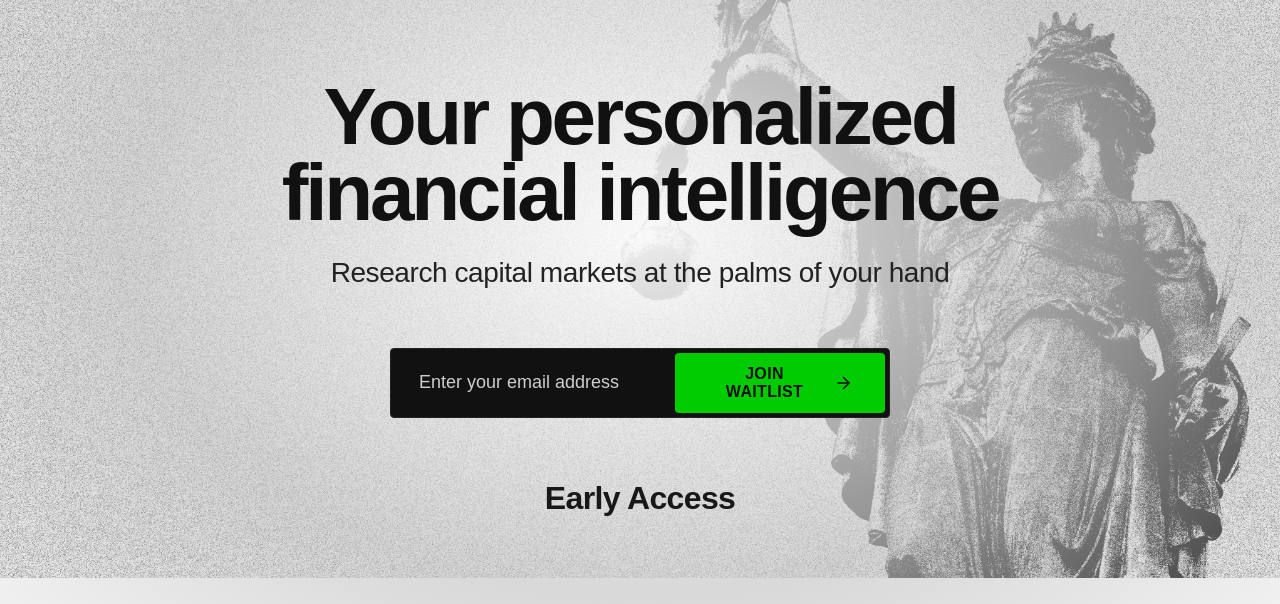
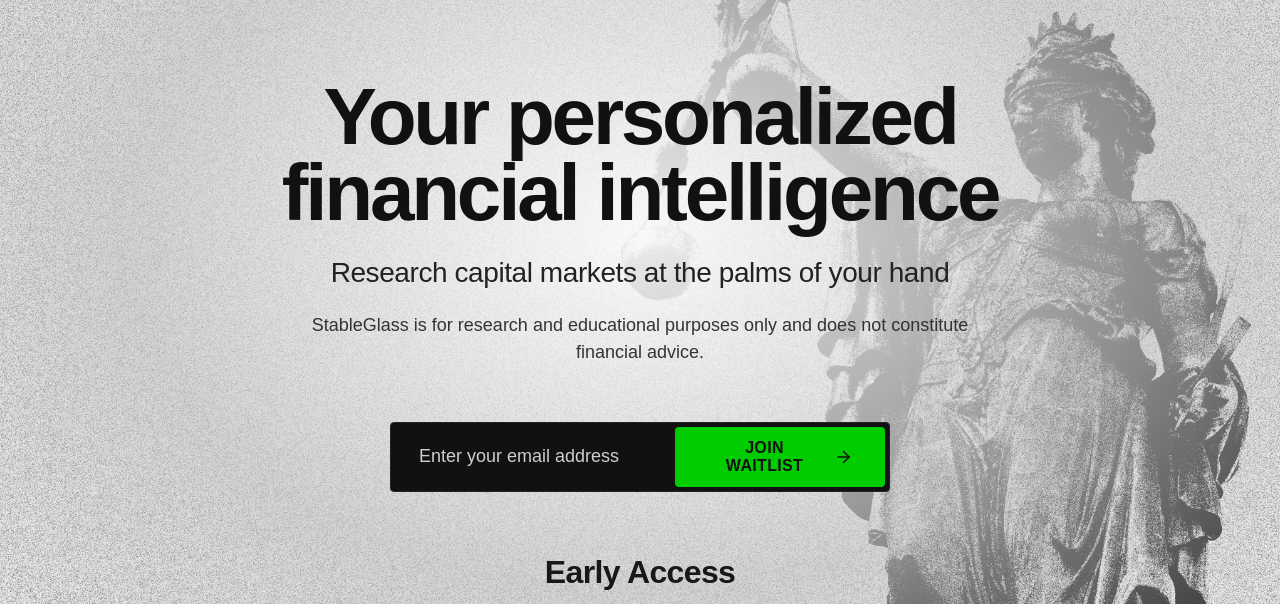
Before and after one commit to stableglass/launch-page, a plain HTML site: page index.html in a window 1280 px wide. Shown: the part 87-691 px from the top of the page. Drawn offline with nearby package versions, Linux system fonts and the light colour scheme; a web font is replaced by a local one.

Commit message:
added disclaimer

```diff
--- a/index.html
+++ b/index.html
@@ -74,6 +74,7 @@
                 <div class="hero-content">
                     <h1>Your personalized financial intelligence</h1>
                     <p class="subtitle">Research capital markets at the palms of your hand </p>
+                    <p class="hero-disclaimer">StableGlass is for research and educational purposes only and does not constitute financial advice.</p>
 
                     <form id="waitlist-form" class="waitlist-form">
                         <div class="input-group">
--- a/style.css
+++ b/style.css
@@ -343,6 +343,16 @@ footer {
     width: 100%;
 }
 
+.hero-disclaimer {
+    color: #333333;
+    font-size: 1.125rem;
+    line-height: 1.5;
+    max-width: 700px;
+    margin: -2.25rem auto 3.5rem;
+    font-weight: 500;
+    opacity: 1;
+}
+
 .footer-content {
     max-width: 1200px;
     margin: 0 auto;
@@ -409,6 +419,11 @@ h1 {
 
 .subtitle {
     animation: fadeIn 0.8s ease-out 0.2s forwards;
+    opacity: 0;
+}
+
+.hero-disclaimer {
+    animation: fadeIn 0.8s ease-out 0.3s forwards;
     opacity: 0;
 }
 
```
